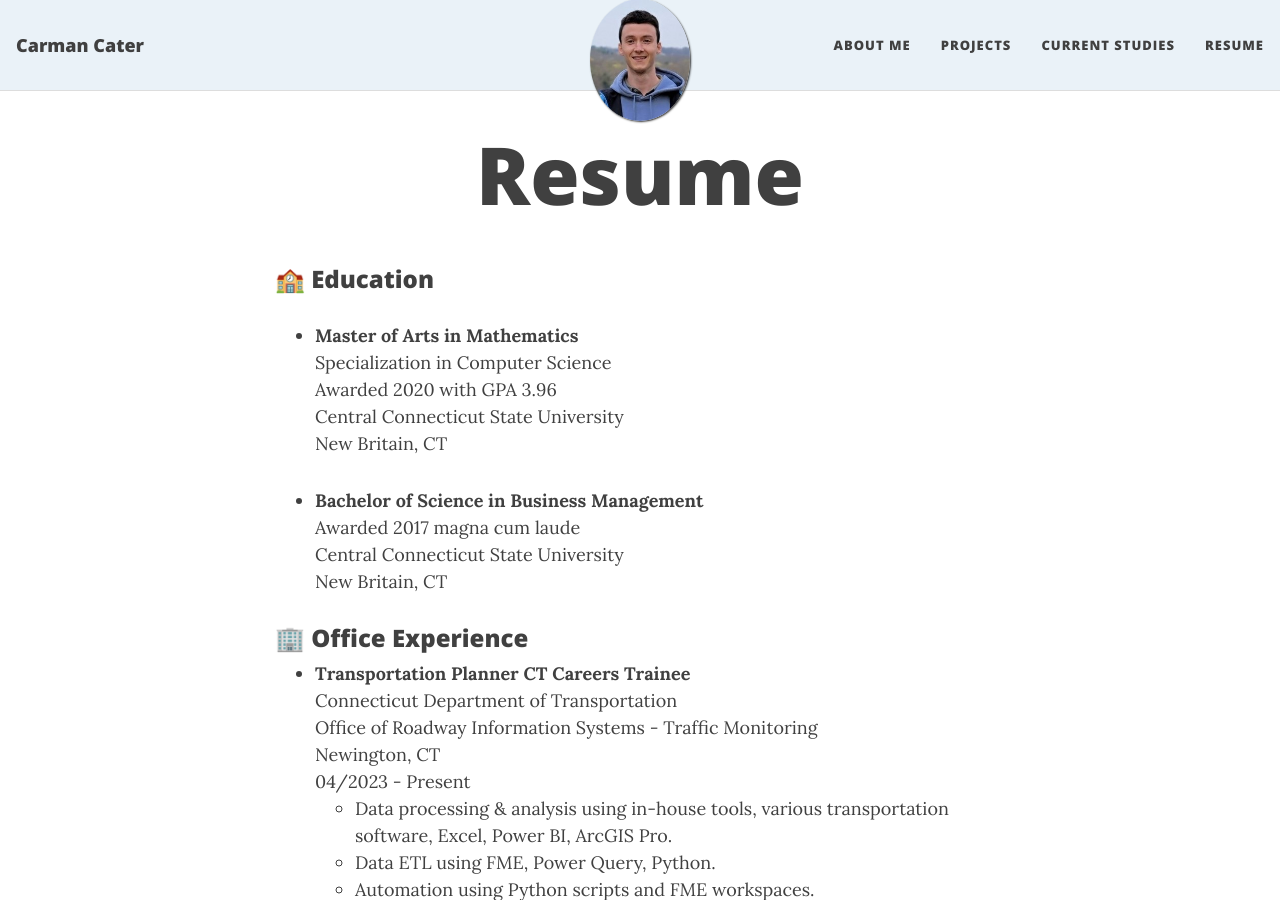
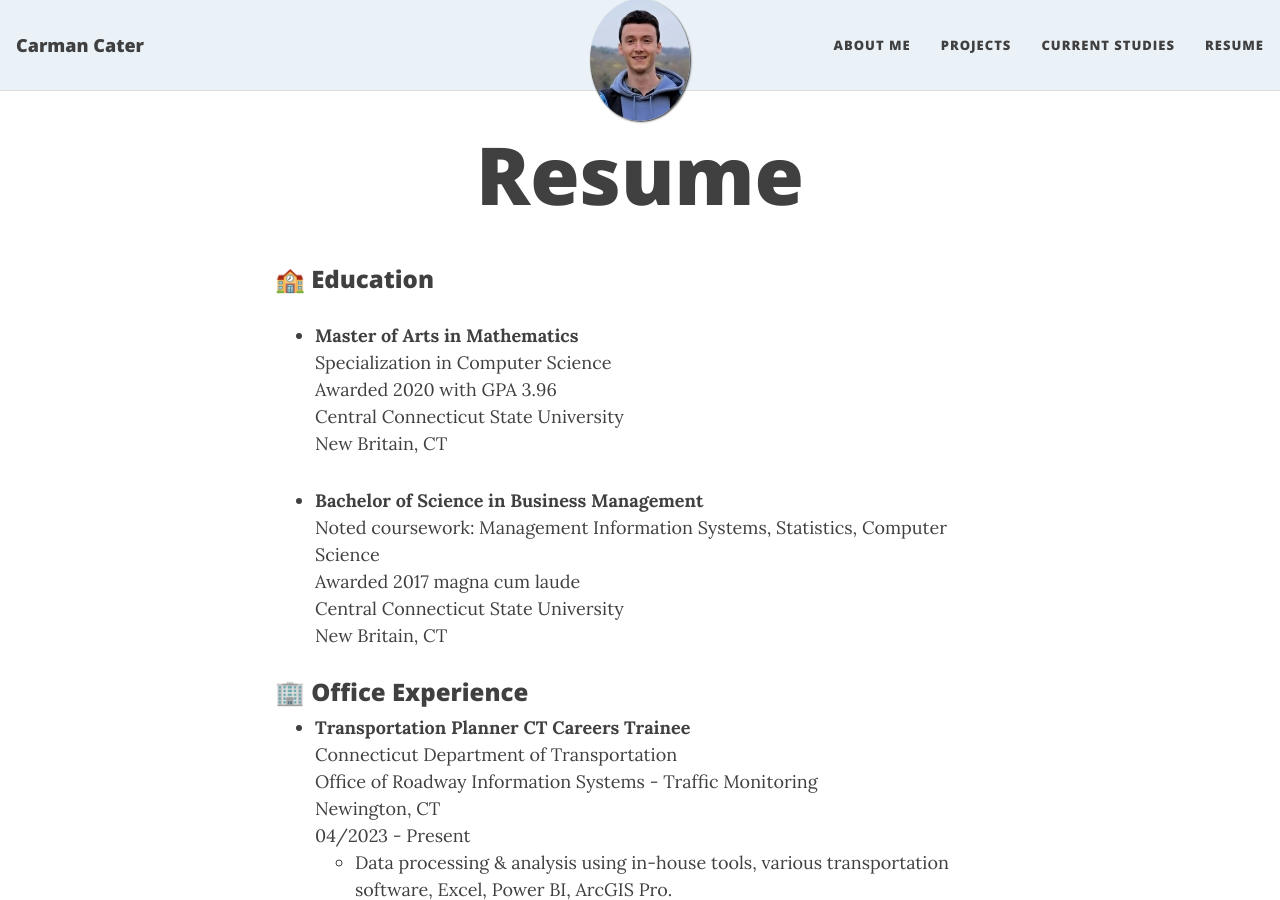
Before and after one commit to carmancater/carmancater.github.io, a Jekyll site: the page built from resume.md, in a window 1280 px wide and 900 px high. Built offline with Jekyll 4.4.1, drawn with Linux system fonts in a browser that asks for light colours; nearby versions of some CDN libraries; emoji names are drawn with the system emoji font.

Commit message:
Update resume.md

```diff
--- a/resume.md
+++ b/resume.md
@@ -13,6 +13,7 @@ Central Connecticut State University
 New Britain, CT
 
 - **Bachelor of Science in Business Management**
+Noted coursework: Management Information Systems, Statistics, Computer Science
 Awarded 2017 magna cum laude
 Central Connecticut State University
 New Britain, CT
```
